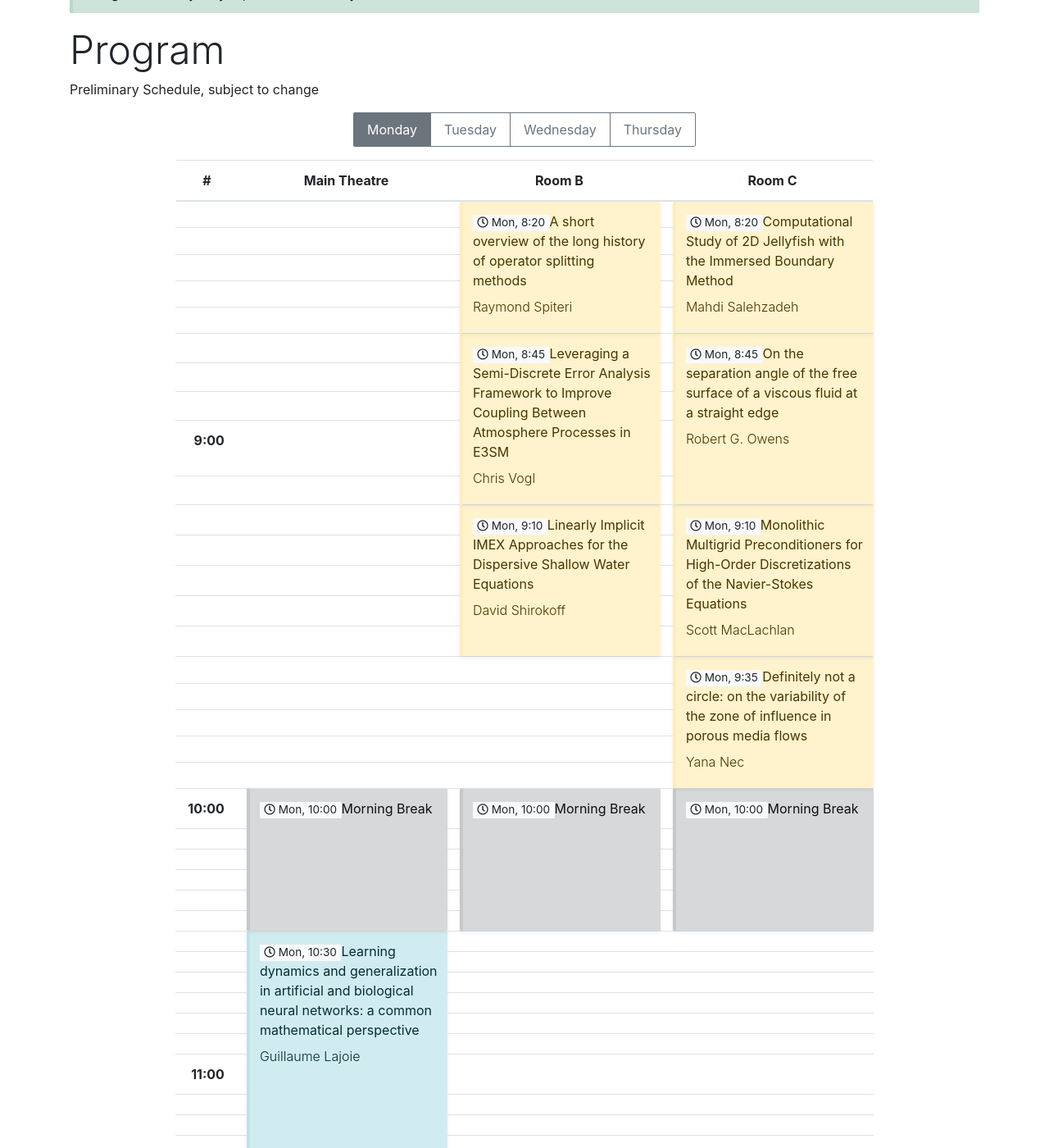
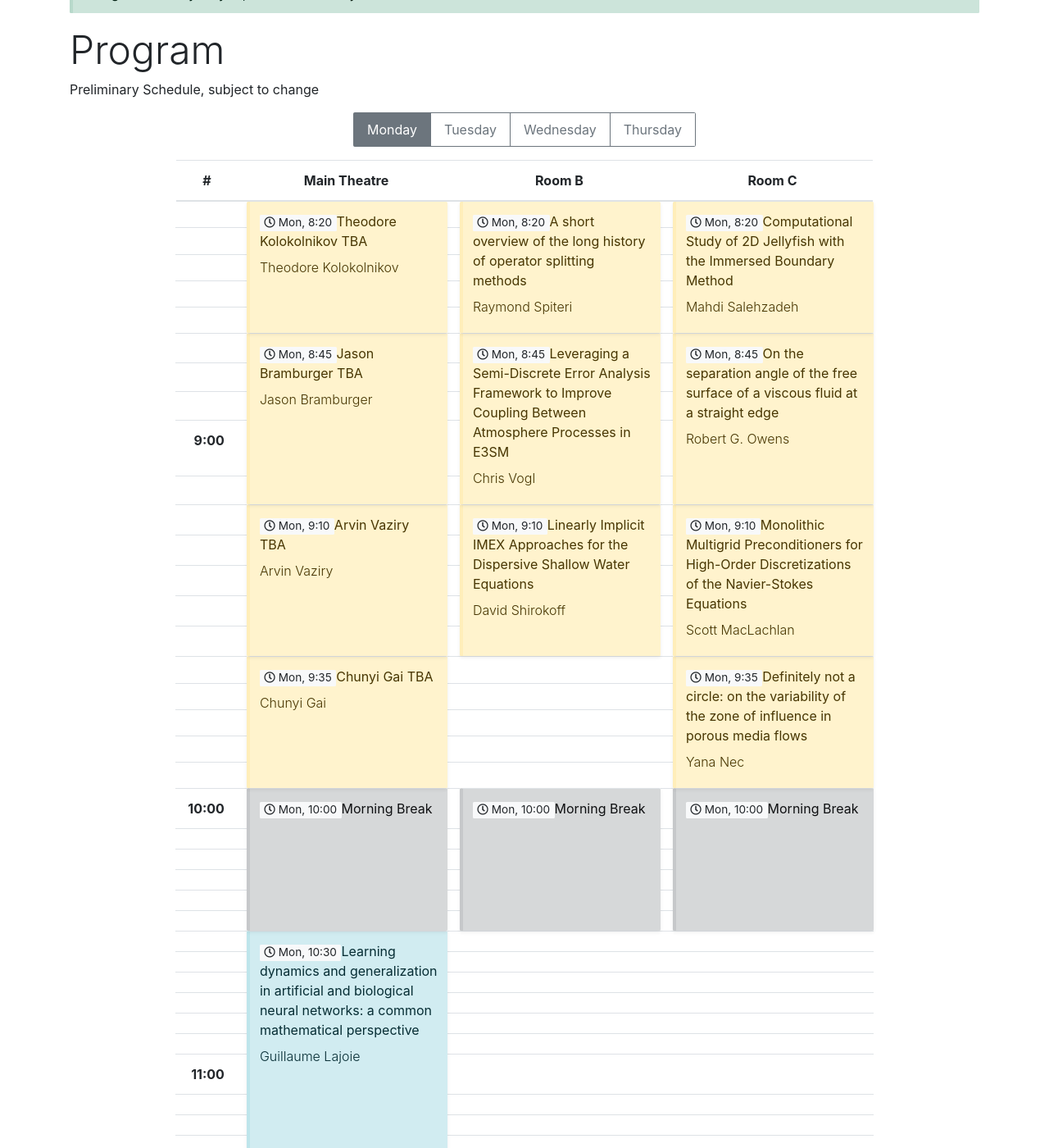
Before and after one commit to caims2023/caims2023.github.io, a Jekyll site: the page built from program/index.md, in a window 1280 px wide and 1400 px high, scrolled down 622 px. Shown: the whole window at 82% size. Built offline with Jekyll 4.4.1, drawn with Linux system fonts in a browser that asks for light colours; some of the changed text lies outside the part shown.

Commit message:
add minisymposium

```diff
--- a/_data/program.yml
+++ b/_data/program.yml
@@ -5,6 +5,18 @@ days:
   rooms:
   - name: Main Theatre
     talks:
+      - name: "Theodore Kolokolnikov TBA"
+        time_start: "08:20"
+        time_end: "08:45"
+      - name: "Jason Bramburger TBA"
+        time_start: "08:45"
+        time_end: "09:10"
+      - name: "Arvin Vaziry TBA"
+        time_start: "09:10"
+        time_end: "09:35"
+      - name: "Chunyi Gai TBA"
+        time_start: "09:35"
+        time_end: "10:00"
       - name: "Morning Break"
         time_start: "10:00"
         time_end: "10:30"
@@ -220,6 +232,9 @@ days:
       - name: "Propagation dynamics of forced pulsating waves of a time periodic Lotka-Volterra competition system in a shifting habitat"
         time_start: "17:00"
         time_end: "17:25"
+      - name: "Constructing Bayesian networks to discover probabilistic dependence between angler’s behaviour and auxiliary data"
+        time_start: "17:25"
+        time_end: "17:50"
 - name: Wednesday
   abbr: Wed
   date: 2023-06-14
--- /dev/null
+++ b/_speakers/arvin-vaziry.md
@@ -0,0 +1,6 @@
+---
+name: Arvin Vaziry
+first_name: Arvin
+last_name: Vaziry
+hide: no
+---
--- /dev/null
+++ b/_speakers/chunyi-gai.md
@@ -0,0 +1,6 @@
+---
+name: Chunyi Gai
+first_name: Chunyi
+last_name: Gai
+hide: no
+---
--- /dev/null
+++ b/_speakers/jason-bramburger.md
@@ -0,0 +1,6 @@
+---
+name: Jason Bramburger
+first_name: Jason
+last_name: Bramburger
+hide: no
+---
--- /dev/null
+++ b/_speakers/theodore-kolokolnikov.md
@@ -0,0 +1,6 @@
+---
+name: Theodore Kolokolnikov
+first_name: Theodore
+last_name: Kolokolnikov
+hide: no
+---
--- /dev/null
+++ b/_talks/arvin-vaziry-tba.md
@@ -0,0 +1,8 @@
+---
+speakers:
+  - Arvin Vaziry
+name: "Arvin Vaziry TBA"
+categories:
+  - Short Talks
+hide: no
+---
--- /dev/null
+++ b/_talks/chunyi-gai-tba.md
@@ -0,0 +1,8 @@
+---
+speakers:
+  - Chunyi Gai
+name: "Chunyi Gai TBA"
+categories:
+  - Short Talks
+hide: no
+---
--- /dev/null
+++ b/_talks/jason-bramburger-tba.md
@@ -0,0 +1,8 @@
+---
+speakers:
+  - Jason Bramburger
+name: "Jason Bramburger TBA"
+categories:
+  - Short Talks
+hide: no
+---
--- /dev/null
+++ b/_talks/theodore-kolokolnikov-tba.md
@@ -0,0 +1,8 @@
+---
+speakers:
+  - Theodore Kolokolnikov
+name: "Theodore Kolokolnikov TBA"
+categories:
+  - Short Talks
+hide: no
+---
```
Also changed, not shown: _minisymposia/exploring-complex-spatial-temporal-dynamics-with-applications.md (added, +14 -0 lines), _speakers/aref-pariz.md (added, +6 -0 lines), _speakers/azar-taheri-tayebi.md (added, +6 -0 lines), _speakers/woldegebriel-assefa.md (deleted, +0 -6 lines).
